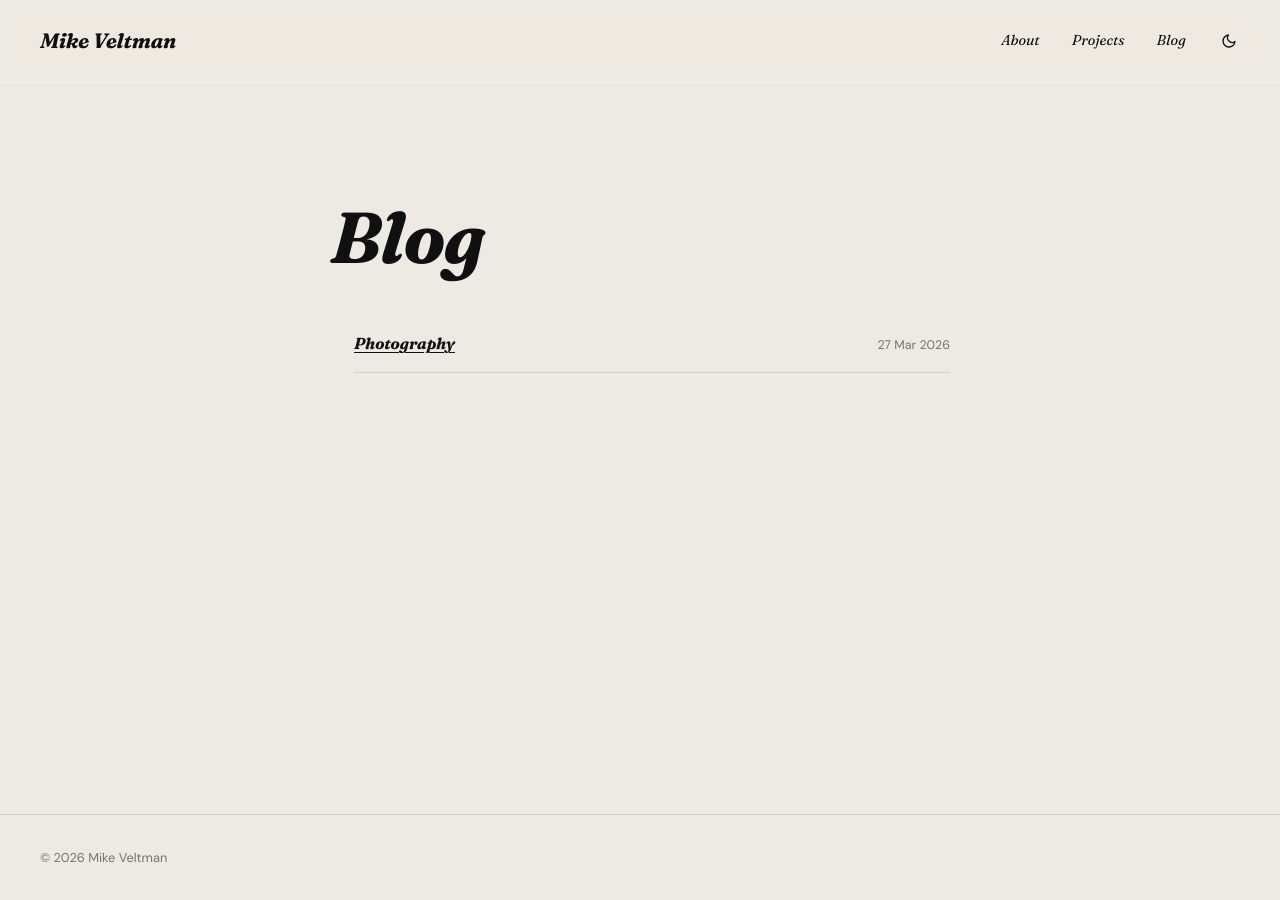
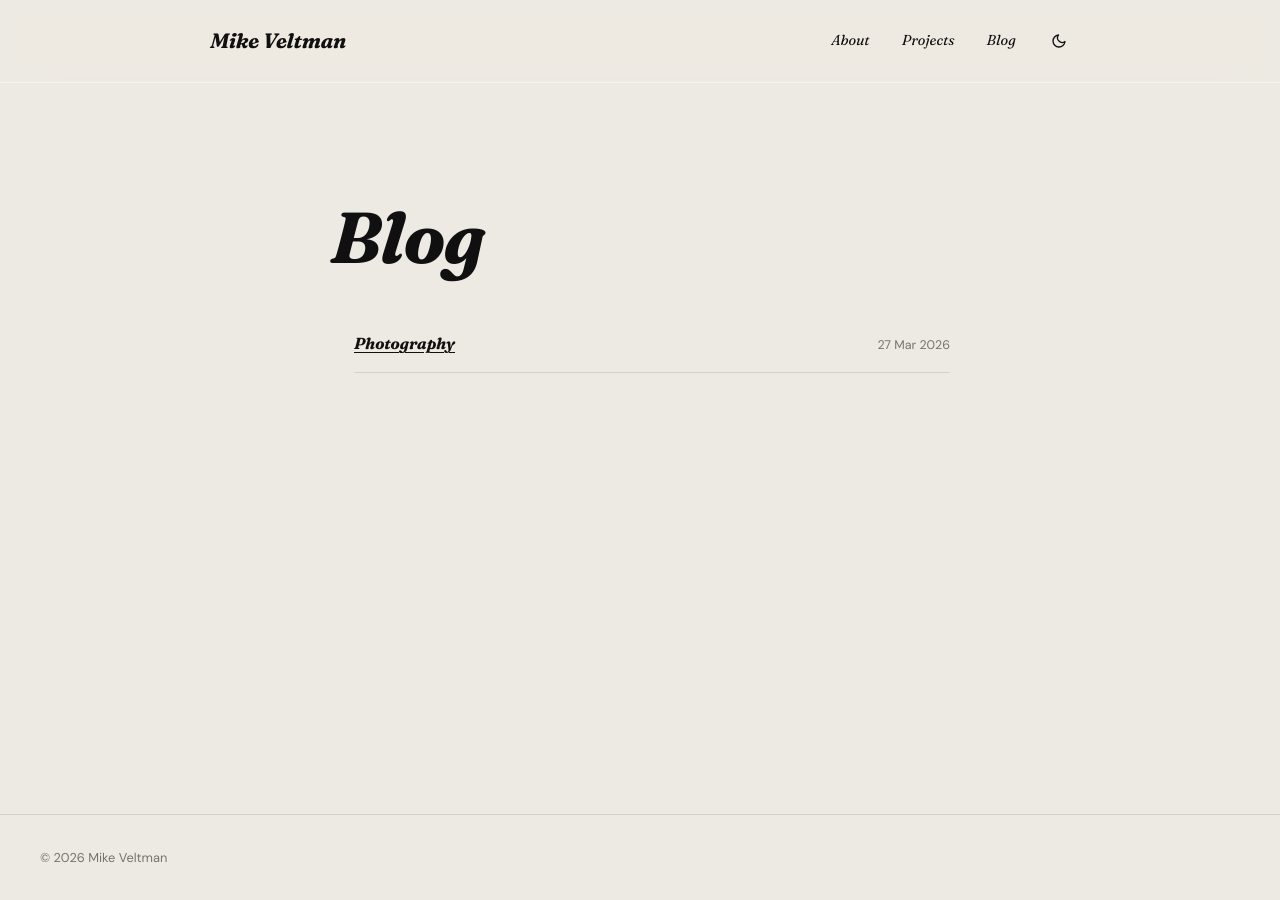
Before and after one commit to mikeveltman/mikeveltman.github.io, a Jekyll site: the page built from _pages/blog.md, in a window 1280 px wide. Built offline with Jekyll 4.4.1, drawn with Linux system fonts in a browser that asks for light colours.

Commit message:
Align header content with page content width
Wrap header items in .header-inner (max-width: 940px, centered)
so the title and nav align with the content edges on wide screens.

Co-Authored-By: Claude Sonnet 4.6 <noreply@anthropic.com>

```diff
--- a/_includes/header.html
+++ b/_includes/header.html
@@ -1,4 +1,5 @@
 <header class="site-header">
+  <div class="header-inner">
     <a href="{{ '/' | relative_url }}" class="site-title">{{ site.title }}</a>
     <div class="header-actions">
       <nav>
@@ -15,4 +16,5 @@
         </svg>
       </button>
     </div>
+  </div>
 </header>
--- a/_sass/_style.scss
+++ b/_sass/_style.scss
@@ -95,10 +95,6 @@ img { max-width: 100%; display: block; }
 // ── Header ───────────────────────────────────────────
 
 .site-header {
-  display: flex;
-  align-items: center;
-  justify-content: space-between;
-  padding: 1.5rem 2.5rem;
   position: sticky;
   top: 0;
   z-index: 100;
@@ -107,7 +103,19 @@ img { max-width: 100%; display: block; }
   background: var(--glass-bg);
   border-bottom: 1px solid var(--glass-border);
   transition: background 0.4s ease, border-color 0.4s ease;
+}
 
+// Inner wrapper constrains header content to the same width as page content
+.header-inner {
+  max-width: 940px;
+  margin: 0 auto;
+  padding: 1.5rem 2.5rem;
+  display: flex;
+  align-items: center;
+  justify-content: space-between;
+}
+
+.site-header {
   .site-title {
     font-family: 'Fraunces', serif;
     font-size: 1.3rem;
@@ -683,7 +691,7 @@ main { flex: 1; }
 // ── Responsive ───────────────────────────────────────
 
 @media (max-width: 640px) {
-  .site-header { padding: 1rem 1.25rem; }
+  .header-inner { padding: 1rem 1.25rem; }
   .site-header .header-actions { gap: 1.25rem; }
   .site-header nav { gap: 1.25rem; }
   .site-footer { padding: 1.5rem 1.25rem; }
```
Lines whose indentation alone changed are shown as unchanged.
